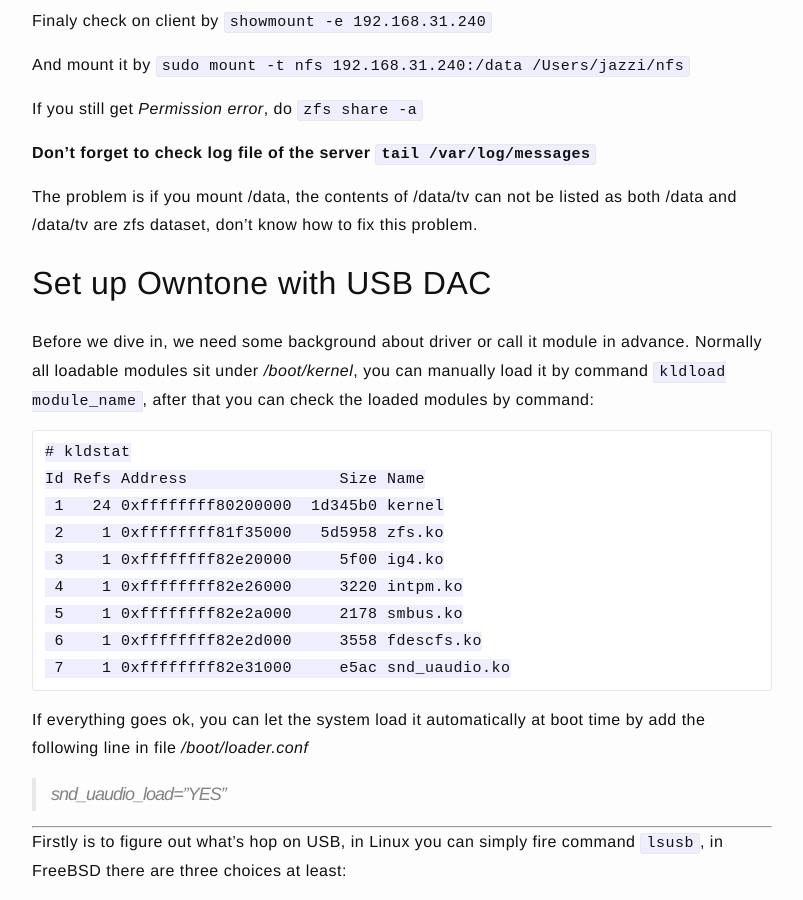
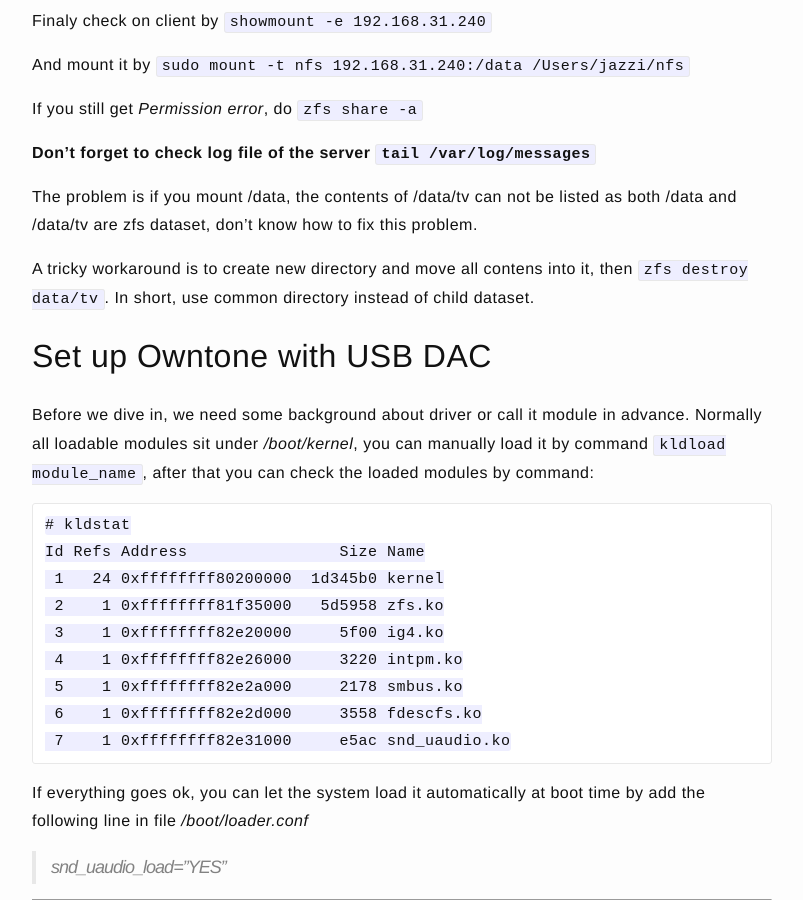
Before and after one commit to jazzi/jazzi.github.io, a Jekyll site: the page built from _posts/2023-12-21-hpe-microserver-gen10-with-freebsd.md, in a window 1280 px wide and 900 px high, scrolled down 13778 px. Shown: the whole window, without its empty margins (238-1041 px from the left). Built offline with Jekyll 4.4.1, drawn with Linux system fonts in a browser that asks for light colours.

Commit message:
add tips

```diff
--- a/_posts/2023-12-21-hpe-microserver-gen10-with-freebsd.md
+++ b/_posts/2023-12-21-hpe-microserver-gen10-with-freebsd.md
@@ -520,6 +520,8 @@ If you still get *Permission error*, do `zfs share -a`
 **Don't forget to check log file of the server `tail /var/log/messages`**
 
 The problem is if you mount /data, the contents of /data/tv can not be listed as both /data and /data/tv are zfs dataset, don't know how to fix this problem.
+
+A tricky workaround is to create new directory and move all contens into it, then `zfs destroy data/tv`. In short, use common directory instead of child dataset.
 
 ## Set up Owntone with USB DAC
 
```
